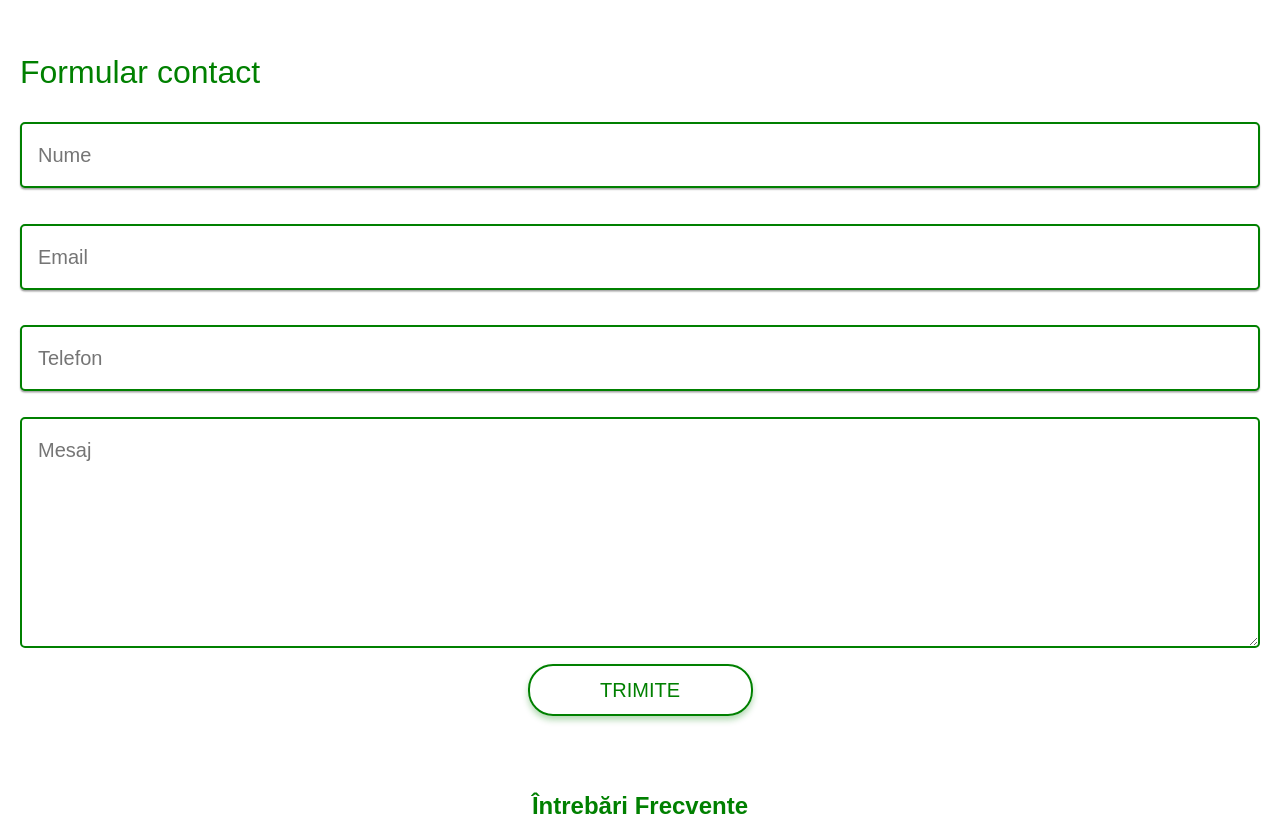
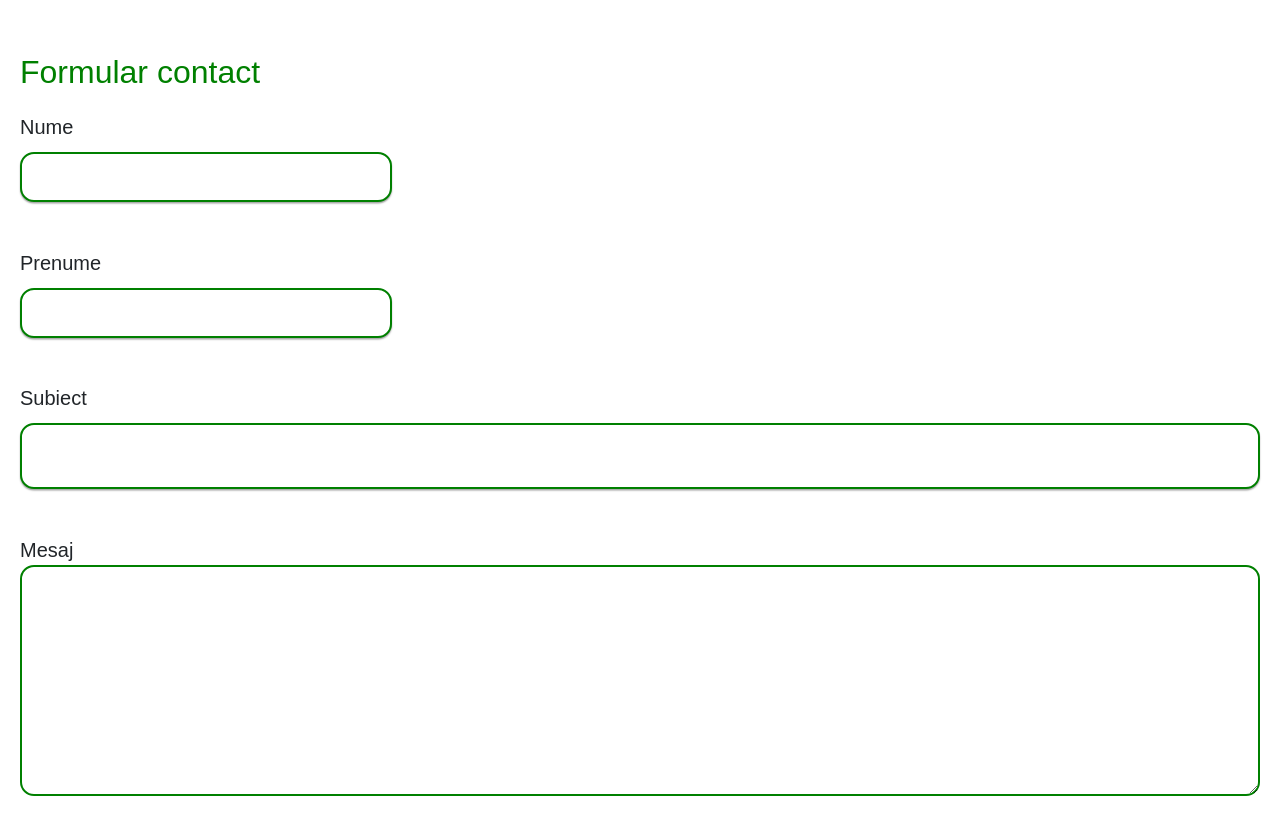
Before and after one commit to Catalin567/Proiect-HandsOnHope, a React (Vite) app: page /Contact in a window 1280 px wide. Shown: the part 980-1796 px from the top of the page. Built offline with nearby package versions, Linux system fonts and the light colour scheme; a web font is replaced by a local one.

Commit message:
validarea formularelor

```diff
--- a/src/pages/Contact.jsx
+++ b/src/pages/Contact.jsx
@@ -1,10 +1,56 @@
-import React from "react";
+import React, { useState } from "react";
 import Navigation from "../components/Navigation";
 import Footer from "../components/Footer";
 import "../styles/Contact.css";
 import headerImage from "../images/people.jpg";
 
 const Contact = () => {
+  const [formData, setFormData] = useState({
+    nume: "",
+    prenume: "",
+    subiect: "",
+    mesaj: "",
+  });
+
+  const [errors, setErrors] = useState({});
+  const [formSubmitted, setFormSubmitted] = useState(false);
+
+  const handleChange = (e) => {
+    const { name, value } = e.target;
+    setFormData({ ...formData, [name]: value });
+  };
+
+  const validate = () => {
+    const newErrors = {};
+
+    if (!formData.nume.trim()) newErrors.nume = "Numele este obligatoriu.";
+
+    if (!formData.prenume.trim()) {
+      newErrors.prenume = "Prenumele este obligatoriu.";
+    }
+
+    if (!formData.subiect.trim()) {
+      newErrors.subiect = "Subiectul este obligatoriu.";
+    }
+
+    if (!formData.mesaj.trim()) newErrors.mesaj = "Mesajul este obligatoriu.";
+
+    return newErrors;
+  };
+
+  const handleSubmit = (e) => {
+    e.preventDefault();
+    setFormSubmitted(true);
+
+    const validationErrors = validate();
+    setErrors(validationErrors);
+
+    if (Object.keys(validationErrors).length === 0) {
+      console.log("Form data:", formData);
+      alert("Formularul a fost trimis cu succes!");
+    }
+  };
+
   return (
     <div>
       <Navigation />
@@ -14,6 +60,7 @@ const Contact = () => {
       >
         <h2>CONTACTEAZĂ-NE</h2>
       </div>
+
       <section className="contact-section">
         <div className="contact-header-text">
           <p>
@@ -29,45 +76,93 @@ const Contact = () => {
           <ul>
             <li>
               <a href="#">
-                <i class="bx bx-envelope" /> Email general: info@handsonhope.org
+                <i className="bx bx-envelope" /> Email general: info@handsonhope.org
               </a>
             </li>
             <li>
               <a href="#">
-                <i class="bx bx-envelope" /> Suport pentru donatori:
+                <i className="bx bx-envelope" /> Suport pentru donatori:
                 donations@handsonhope.org
               </a>
             </li>
             <li>
               <a href="#">
-                <i class="bx bx-envelope" /> Voluntariat și colaborări:
+                <i className="bx bx-envelope" /> Voluntariat și colaborări:
                 volunteer@handsonhope.org
               </a>
             </li>
             <li>
               <a href="#">
-                <i class="bx bx-map" /> Adresă: Str. Solidarității Nr. 10, Iași,
+                <i className="bx bx-map" /> Adresă: Str. Solidarității Nr. 10, Iași,
                 România
               </a>
             </li>
             <li>
               <a href="#">
-                <i class="bx bx-phone" /> Telefon: +40 XXX XXX XXX
+                <i className="bx bx-phone" /> Telefon: +40 XXX XXX XXX
               </a>
             </li>
           </ul>
         </div>
       </section>
+
       <section className="contact-form">
         <h2>Formular contact</h2>
-        <form>
-          <input type="text" placeholder="Nume" />
-          <input type="email" placeholder="Email" />
-          <input type="tel" placeholder="Telefon" />
-          <textarea placeholder="Mesaj"></textarea>
+        <form onSubmit={handleSubmit}>
+          <div className="form-group">
+            <label htmlFor="nume">Nume</label>
+            <input
+              type="text"
+              name="nume"
+              id="nume"
+              value={formData.nume}
+              onChange={handleChange}
+              className="small-input"
+            />
+            {formSubmitted && errors.nume && <span className="error">{errors.nume}</span>}
+          </div>
+
+          <div className="form-group">
+            <label htmlFor="prenume">Prenume</label>
+            <input
+              type="text"
+              name="prenume"
+              id="prenume"
+              value={formData.prenume}
+              onChange={handleChange}
+              className="small-input"
+
+            />
+            {formSubmitted && errors.prenume && <span className="error">{errors.prenume}</span>}
+          </div>
+
+          <div className="form-group">
+            <label htmlFor="subiect">Subiect</label>
+            <input
+              type="text"
+              name="subiect"
+              id="subiect"
+              value={formData.subiect}
+              onChange={handleChange}
+            />
+            {formSubmitted && errors.subiect && <span className="error">{errors.subiect}</span>}
+          </div>
+
+          <div className="form-group">
+            <label htmlFor="mesaj">Mesaj</label>
+            <textarea
+              name="mesaj"
+              id="mesaj"
+              value={formData.mesaj}
+              onChange={handleChange}
+            ></textarea>
+            {formSubmitted && errors.mesaj && <span className="error">{errors.mesaj}</span>}
+          </div>
+
           <button type="submit">TRIMITE</button>
         </form>
       </section>
+
       <section className="additional-links">
         <a href="#">Întrebări Frecvente</a>
         <p>
@@ -87,12 +182,14 @@ const Contact = () => {
           on Hope, suntem deschiși la parteneriate.
         </p>
       </section>
+
       <section className="map">
         <iframe
           src="https://maps.google.com/?q=Universitatea+Alexandru+Ioan+Cuza,+Iași&output=embed"
           title="Location"
         ></iframe>
       </section>
+
       <Footer />
     </div>
   );
--- a/src/pages/SolicitaAjutor.jsx
+++ b/src/pages/SolicitaAjutor.jsx
@@ -19,15 +19,100 @@ const SolicitaAjutor = () => {
     prioritateaCererii: "",
   });
 
+  const [errors, setErrors] = useState({});
+  const [formSubmitted, setFormSubmitted] = useState(false);
+
   const handleChange = (e) => {
     const { name, value } = e.target;
     setFormData({ ...formData, [name]: value });
   };
 
+  const validateForm = () => {
+    let formErrors = {};
+    let isValid = true;
+
+    if (!formData.nume) {
+      formErrors.nume = "Numele este obligatoriu.";
+      isValid = false;
+    }
+    if (!formData.prenume) {
+      formErrors.prenume = "Prenumele este obligatoriu.";
+      isValid = false;
+    }
+    if (!formData.localitate) {
+      formErrors.localitate = "Localitatea este obligatorie.";
+      isValid = false;
+    }
+    if (!formData.adresa) {
+      formErrors.adresa = "Adresa este obligatorie.";
+      isValid = false;
+    }
+    const phoneRegex = /^[0-9]{10,15}$/;
+    if (!formData.telefon) {
+      formErrors.telefon = "Telefonul este obligatoriu.";
+      isValid = false;
+    } else if (!phoneRegex.test(formData.telefon)) {
+      formErrors.telefon = "Telefonul trebuie să fie un număr valid de telefon.";
+      isValid = false;
+    }
+    if (!formData.email) {
+      formErrors.email = "Email-ul este obligatoriu.";
+      isValid = false;
+    } else if (!/\S+@\S+\.\S+/.test(formData.email)) {
+      formErrors.email = "Adresa de email nu este validă.";
+      isValid = false;
+    }
+    if (!formData.numarMembriFamilie) {
+      formErrors.numarMembriFamilie = "Numărul de membri ai familiei este obligatoriu.";
+      isValid = false;
+    }
+    if (!formData.tipCalamitate) {
+      formErrors.tipCalamitate = "Tipul de calamitate este obligatoriu.";
+      isValid = false;
+    }
+    if (!formData.tipAjutor) {
+      formErrors.tipAjutor = "Tipul de ajutor solicitat este obligatoriu.";
+      isValid = false;
+    }
+    if (!formData.nevoiSpeciale) {
+      formErrors.nevoiSpeciale = "Nevoi speciale este obligatorie.";
+      isValid = false;
+    }
+    if (!formData.prioritateaCererii) {
+      formErrors.prioritateaCererii = "Prioritatea cererii este obligatorie.";
+      isValid = false;
+    }
+
+    setErrors(formErrors);
+    return isValid;
+  };
+
   const handleSubmit = (e) => {
     e.preventDefault();
-    console.log(formData);
+    if (validateForm()) {
+      console.log("Formularele sunt valide:", formData);
+      setFormSubmitted(true);
+      setTimeout(() => {
+        setFormData({
+          nume: "",
+          prenume: "",
+          localitate: "",
+          adresa: "",
+          telefon: "",
+          email: "",
+          numarMembriFamilie: "",
+          tipCalamitate: "",
+          tipAjutor: "",
+          nevoiSpeciale: "",
+          prioritateaCererii: "",
+        });
+        setFormSubmitted(false);
+      }, 3000);
+    } else {
+      console.log("Formularul nu a fost validat.");
+    }
   };
+
 
   return (
     <div>
@@ -96,8 +181,11 @@ const SolicitaAjutor = () => {
                 name="nume"
                 value={formData.nume}
                 onChange={handleChange}
-                required
+                className={errors.nume ? 'input-error' : ''}
+
               />
+            {errors.nume && <div className="error">{errors.nume}</div>}
+
             </div>
             <div className="form-group">
               <label htmlFor="prenume">Prenume</label>
@@ -107,8 +195,11 @@ const SolicitaAjutor = () => {
                 name="prenume"
                 value={formData.prenume}
                 onChange={handleChange}
-                required
+                className={errors.prenume ? 'input-error' : ''}
+
               />
+              {errors.prenume && <div className="error">{errors.prenume}</div>}
+
             </div>
             <div className="form-group">
               <label htmlFor="localitate">Localitate</label>
@@ -118,8 +209,11 @@ const SolicitaAjutor = () => {
                 name="localitate"
                 value={formData.localitate}
                 onChange={handleChange}
-                required
+                className={errors.localitate ? 'input-error' : ''}
+
               />
+              {errors.localitate && <div className="error">{errors.localitate}</div>}
+
             </div>
             <div className="form-group">
               <label htmlFor="adresa">Adresă</label>
@@ -129,8 +223,11 @@ const SolicitaAjutor = () => {
                 name="adresa"
                 value={formData.adresa}
                 onChange={handleChange}
-                required
+                className={errors.adresa ? 'input-error' : ''}
+
               />
+              {errors.adresa && <div className="error">{errors.adresa}</div>}
+
             </div>
           </div>
 
@@ -143,8 +240,11 @@ const SolicitaAjutor = () => {
                 name="telefon"
                 value={formData.telefon}
                 onChange={handleChange}
-                required
+                className={errors.telefon ? 'input-error' : ''}
+
               />
+              {errors.telefon && <div className="error">{errors.telefon}</div>}
+
             </div>
             <div className="form-group">
               <label htmlFor="email">Email (optional)</label>
@@ -154,7 +254,11 @@ const SolicitaAjutor = () => {
                 name="email"
                 value={formData.email}
                 onChange={handleChange}
+                className={errors.email ? 'input-error' : ''}
+
               />
+              {errors.email && <div className="error">{errors.email}</div>}
+
             </div>
             <div className="form-group">
               <label htmlFor="numarMembriFamilie">
@@ -167,8 +271,11 @@ const SolicitaAjutor = () => {
                 value={formData.numarMembriFamilie}
                 onChange={handleChange}
                 min="0"
-                required
+                className={errors.numarMembriFamilie ? 'input-error' : ''}
+
               />
+              {errors.numarMembriFamilie && <div className="error">{errors.numarMembriFamilie}</div>}
+
             </div>
           </div>
 
@@ -180,7 +287,8 @@ const SolicitaAjutor = () => {
                 name="tipCalamitate"
                 value={formData.tipCalamitate}
                 onChange={handleChange}
-                required
+                className={errors.tipCalamitate ? 'input-error' : ''}
+
               >
                 <option value="">Alege opțiunea</option>
                 <option value="mobilitate">Inundație</option>
@@ -190,6 +298,7 @@ const SolicitaAjutor = () => {
                 <option value="mobilitate">Ajutor social</option>
                 <option value="medical">Alta</option>
               </select>
+              {errors.tipCalamitate && <div className="error">{errors.tipCalamitate}</div>}
             </div>
             <div className="form-group">
               <label htmlFor="tipAjutor">Tip ajutor solicitat</label>
@@ -198,7 +307,8 @@ const SolicitaAjutor = () => {
                 name="tipAjutor"
                 value={formData.tipAjutor}
                 onChange={handleChange}
-                required
+                className={errors.tipAjutor ? 'input-error' : ''}
+
               >
                 <option value="">Alege opțiunea</option>
                 <option value="financiar">Ajutor financiar</option>
@@ -208,6 +318,7 @@ const SolicitaAjutor = () => {
                 <option value="mobilitate">Locuință temporară</option>
                 <option value="medical">Alta</option>
               </select>
+              {errors.tipAjutor && <div className="error">{errors.tipAjutor}</div>}
             </div>
             <div className="form-group">
               <label htmlFor="nevoiSpeciale">Nevoi speciale</label>
@@ -216,6 +327,8 @@ const SolicitaAjutor = () => {
                 name="nevoiSpeciale"
                 value={formData.nevoiSpeciale}
                 onChange={handleChange}
+                className={errors.nevoiSpeciale ? 'input-error' : ''}
+
               >
                 <option value="">Alege opțiunea</option>
                 <option value="mobilitate">Persoane vârstnice</option>
@@ -224,6 +337,7 @@ const SolicitaAjutor = () => {
                 <option value="medical">Nevoi medicale</option>
                 <option value="mobilitate"> Altele</option>
               </select>
+              {errors.nevoiSpeciale && <div className="error">{errors.nevoiSpeciale}</div>}
             </div>
             <div className="form-group">
               <label htmlFor="prioritateaCererii">Prioritatea cererii</label>
@@ -232,22 +346,26 @@ const SolicitaAjutor = () => {
                 name="prioritateaCererii"
                 value={formData.prioritateaCererii}
                 onChange={handleChange}
-                required
+                className={errors.prioritateaCererii ? 'input-error' : ''}
+
               >
                 <option value="">Alege opțiunea</option>
                 <option value="urgent">Urgent</option>
                 <option value="mediu">Ridicată</option>
                 <option value="scazut">Normală</option>
               </select>
+              {errors.prioritateaCererii && <div className="error">{errors.prioritateaCererii}</div>}
             </div>
           </div>
 
 
         </form>
         </section>
-        <button type="submit" className="form-submit-button">
+        <button onClick={handleSubmit} type="submit" className="form-submit-button">
             Trimite
           </button>
+          {formSubmitted && <div className="success">Formularul a fost trimis cu succes!</div>}
+
       </section>
       <Footer />
     </div>
--- a/src/styles/Contact.css
+++ b/src/styles/Contact.css
@@ -22,6 +22,7 @@
   font-size: 2.5rem;
   margin: 0;
 }
+
 .contact-header-text {
   padding: 20px;
 }
@@ -31,6 +32,7 @@
   text-align: center;
   color: black;
 }
+
 .contact-section,
 .contact-form,
 .additional-links {
@@ -48,9 +50,11 @@
   color: #008000;
   margin-bottom: 20px;
 }
+
 .contact-info ul {
   list-style: none;
 }
+
 .contact-info ul li {
   margin-bottom: 7px;
 }
@@ -89,10 +93,10 @@
 .contact-form textarea {
   padding: 0.8em;
   border: 2px solid #008000;
+  border-radius: 14px;
   background-color: #ffffff;
   color: #000000;
   font-size: 1em;
-  border-radius: 5px;
   width: 100%;
   text-align: left;
 }
@@ -115,6 +119,7 @@
   box-shadow: 0 4px 6px rgba(0, 128, 0, 0.3);
   transition: all 0.3s ease-in-out;
 }
+
 .contact-form button:hover {
   color: rgba(0, 128, 0, 1);
   transform: translateY(-3px);
@@ -148,27 +153,6 @@
   display: block;
   margin: auto;
 }
-@media (max-width: 767px) {
-  .contact-info ul li {
-    font-size: 1em;
-  }
-
-  .contact-form input,
-  .contact-form textarea {
-    font-size: 0.9em;
-    padding: 0.6em;
-
-  }
-
-  .map iframe {
-    width: 100%;
-    height: 200px;
-  }
-
-  .additional-links a {
-    font-size: 0.9em;
-  }
-}
 
 @media (max-width: 767px) {
   .contact-info ul li {
@@ -190,8 +174,26 @@
     font-size: 0.9em;
   }
 }
+
 @media (max-width: 430px) {
   .contact-header h2 {
     font-size: 2rem;
   }
 }
+
+.error {
+  color: red;
+  font-size: 14px;
+  margin-top: 5px;
+}
+
+.input-error {
+  border: 2px solid red;
+  outline: none;
+}
+
+.form-group input.small-input {
+  width: 30%;
+  border-radius: 14px;
+  padding: 8px;
+}
--- a/src/styles/SolicitaAjutor.css
+++ b/src/styles/SolicitaAjutor.css
@@ -309,4 +309,25 @@
     margin-top: 50px;
     text-align: left;
   }
+
 }
+.form-group {
+  position: relative;
+}
+.error {
+  font-size: 12px;
+  color: #ff4d4d;
+  position: absolute;
+  bottom: -18px;
+  left: 0;
+  width: 100%;
+  text-align: left;
+  margin: 0;
+}
+
+.input-error {
+  border: 1px solid #ff4d4d;
+}
+.success{
+  color: #006400;
+}
```
